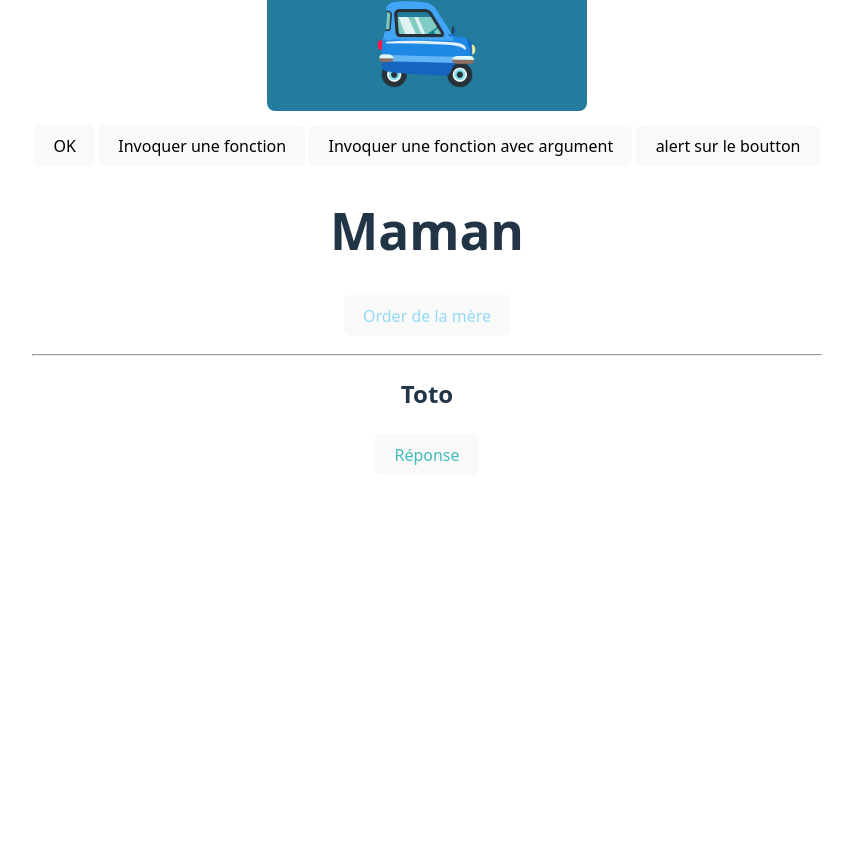
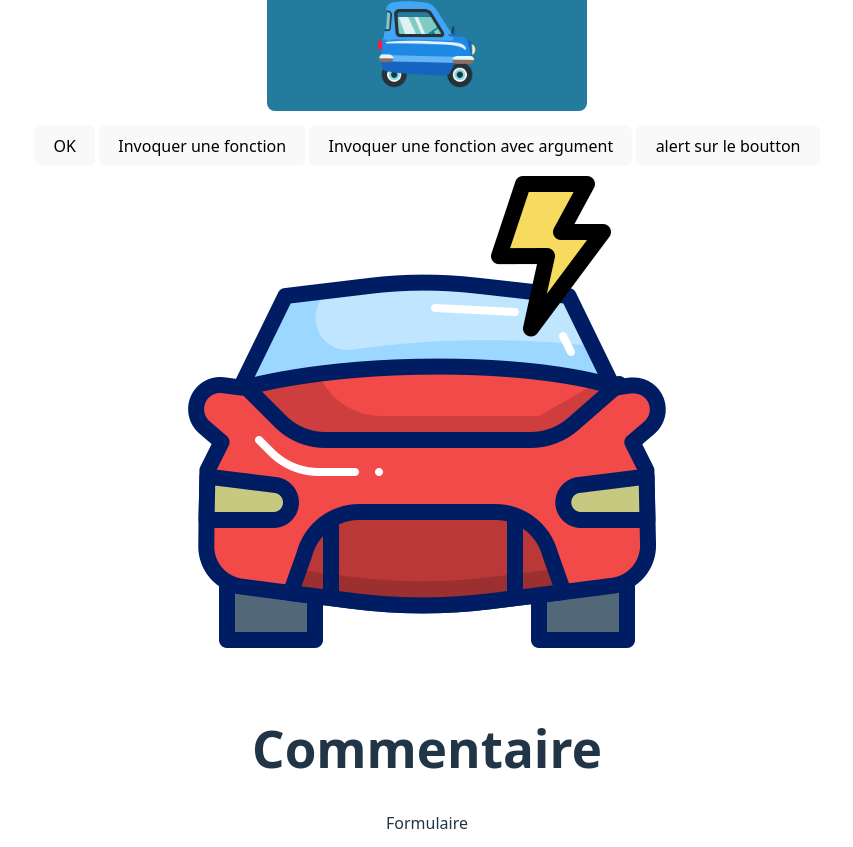
Before and after one commit to M-BEDH/appvoiture, a React (Vite) app: page / in a window 1280 px wide. Shown: the part 1093-1940 px from the top of the page, without its empty margins (213-1066 px from the left). Before the commit the page ends 1618 px from the top, so only its background shows below. Built offline with nearby package versions, Linux system fonts and the light colour scheme.

Commit message:
début Form

```diff
--- a/src/App.jsx
+++ b/src/App.jsx
@@ -15,7 +15,7 @@ class App extends Component {
       <Mycars />
       <Welcome />
       {/* <Image /> */}
-      {/* <Form /> */}
+       <Form />
       <Maman />
 
       </div>
--- a/src/components/Image.jsx
+++ b/src/components/Image.jsx
@@ -1,4 +1,4 @@
-import car from './images/car.png';
+import car from './images/car1.png';
 
 const Image = () => {
     return <img src={car} alt=''/>
```
